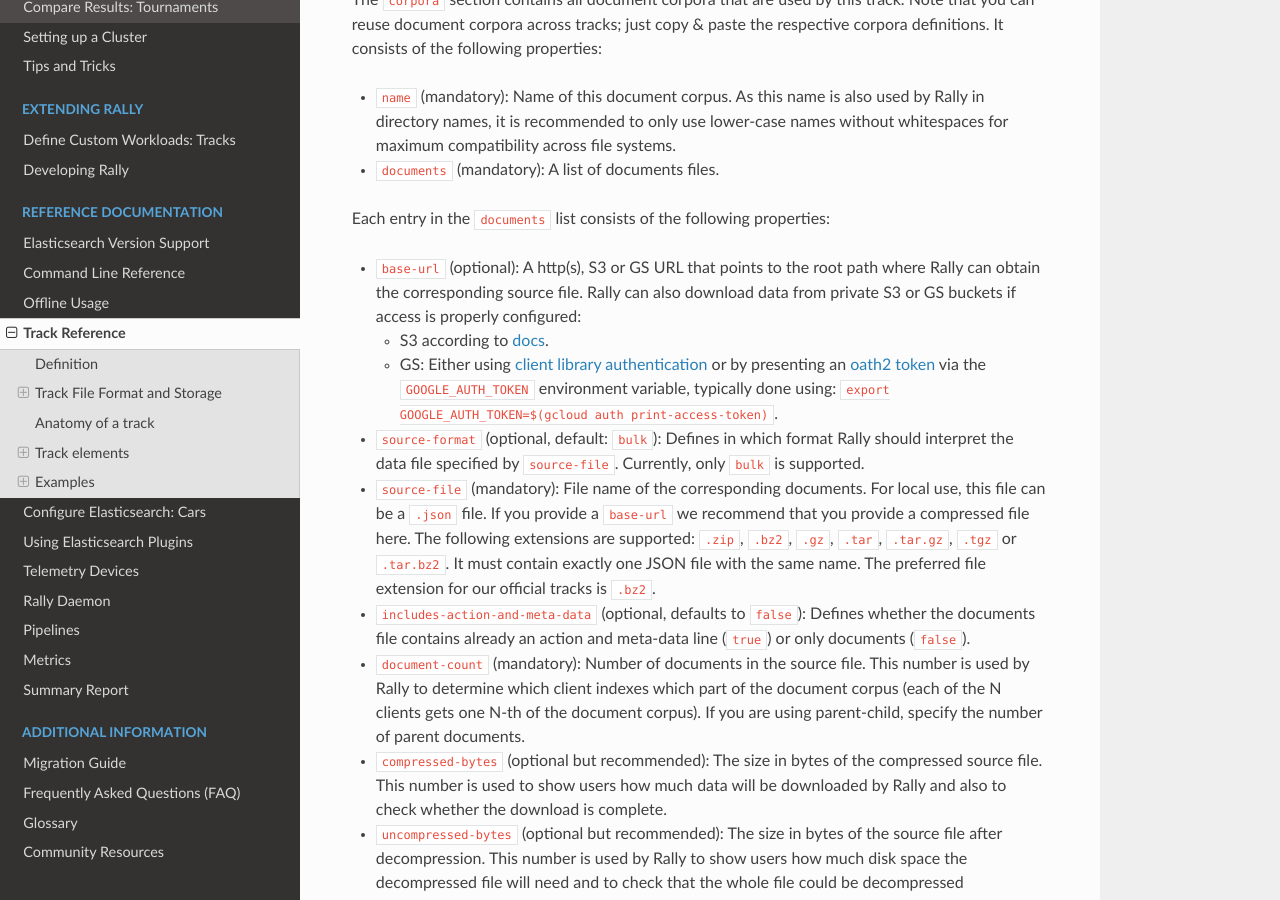
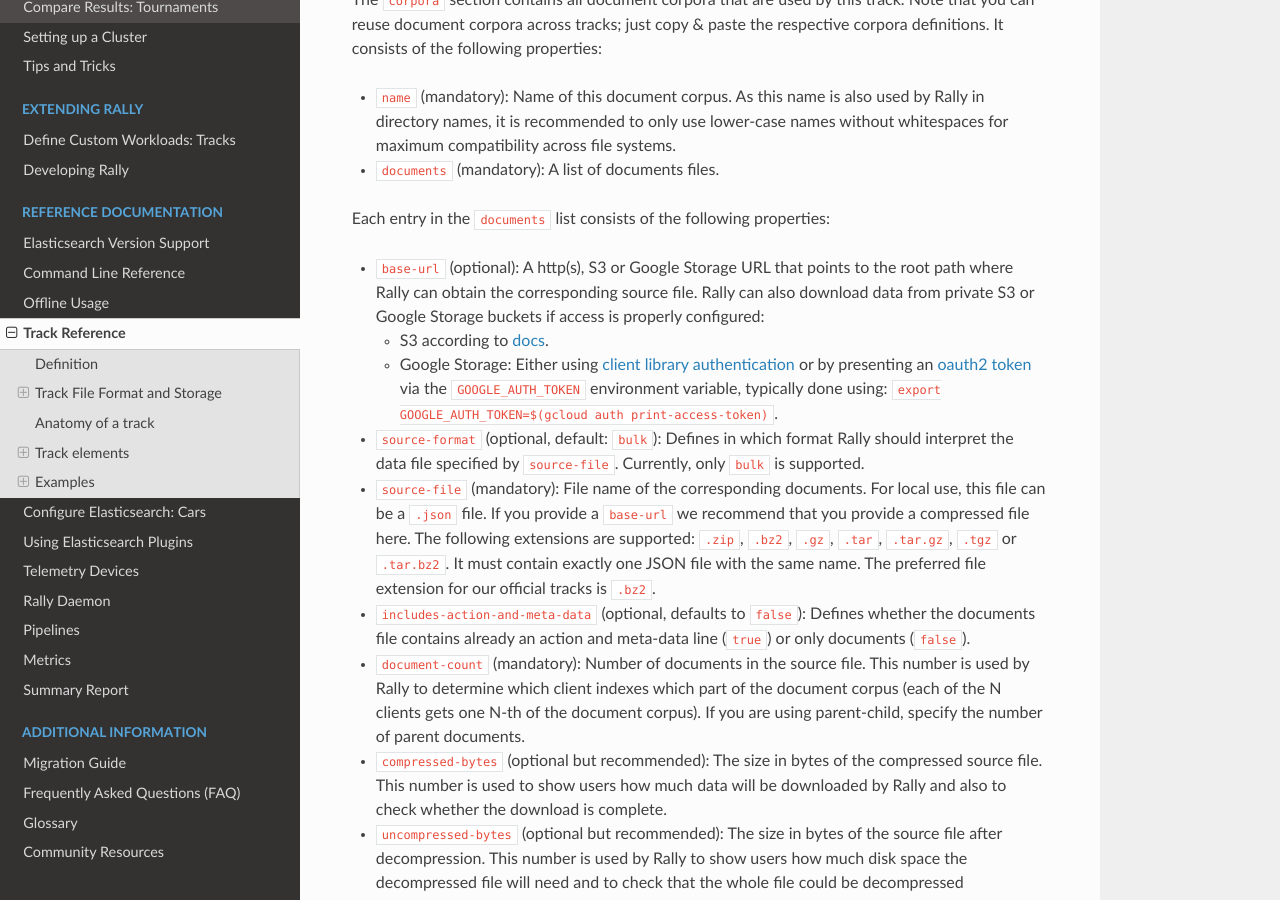
Before and after one commit to elastic/rally, a Sphinx documentation site: the page built from docs/track.rst, in a window 1280 px wide and 900 px high, scrolled down 6368 px. Built offline with Sphinx 7.4.7 and the Read the Docs theme 2.0.0, drawn with Linux system fonts in a browser that asks for light colours.

Commit message:
Fix Google Storage terminology

```diff
--- a/docs/track.rst
+++ b/docs/track.rst
@@ -225,10 +225,10 @@ The ``corpora`` section contains all document corpora that are used by this trac
 
 Each entry in the ``documents`` list consists of the following properties:
 
-* ``base-url`` (optional): A http(s), S3 or GS URL that points to the root path where Rally can obtain the corresponding source file. Rally can also download data from private S3 or GS buckets if access is properly configured:
+* ``base-url`` (optional): A http(s), S3 or Google Storage URL that points to the root path where Rally can obtain the corresponding source file. Rally can also download data from private S3 or Google Storage buckets if access is properly configured:
 
   * S3 according to `docs <https://boto3.amazonaws.com/v1/documentation/api/latest/guide/quickstart.html#configuration>`_.
-  * GS: Either using `client library authentication <https://cloud.google.com/storage/docs/reference/libraries#setting_up_authentication>`_ or by presenting an `oath2 token <https://cloud.google.com/storage/docs/authentication>`_ via the ``GOOGLE_AUTH_TOKEN`` environment variable, typically done using: ``export GOOGLE_AUTH_TOKEN=$(gcloud auth print-access-token)``.
+  * Google Storage: Either using `client library authentication <https://cloud.google.com/storage/docs/reference/libraries#setting_up_authentication>`_ or by presenting an `oauth2 token <https://cloud.google.com/storage/docs/authentication>`_ via the ``GOOGLE_AUTH_TOKEN`` environment variable, typically done using: ``export GOOGLE_AUTH_TOKEN=$(gcloud auth print-access-token)``.
 * ``source-format`` (optional, default: ``bulk``): Defines in which format Rally should interpret the data file specified by ``source-file``. Currently, only ``bulk`` is supported.
 * ``source-file`` (mandatory): File name of the corresponding documents. For local use, this file can be a ``.json`` file. If you provide a ``base-url`` we recommend that you provide a compressed file here. The following extensions are supported: ``.zip``, ``.bz2``, ``.gz``, ``.tar``, ``.tar.gz``, ``.tgz`` or ``.tar.bz2``. It must contain exactly one JSON file with the same name. The preferred file extension for our official tracks is ``.bz2``.
 * ``includes-action-and-meta-data`` (optional, defaults to ``false``): Defines whether the documents file contains already an action and meta-data line (``true``) or only documents (``false``).
```
